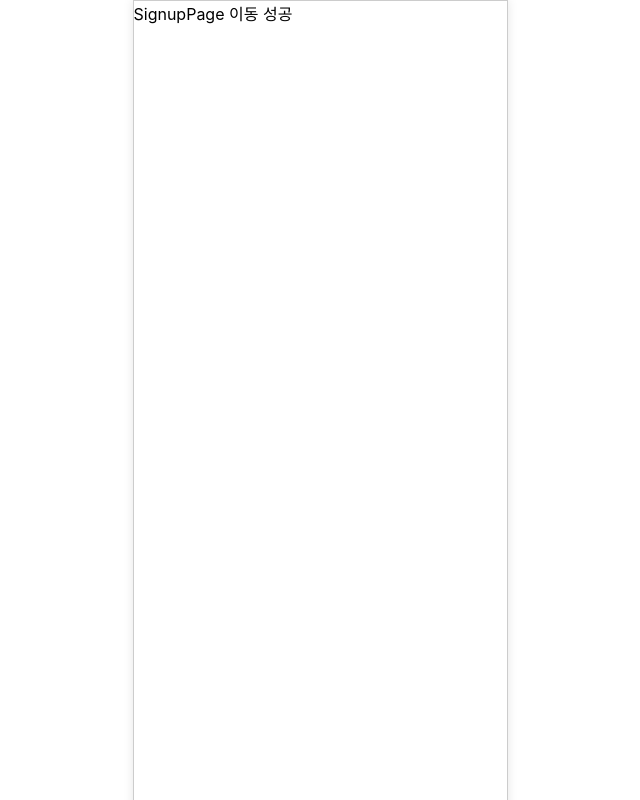
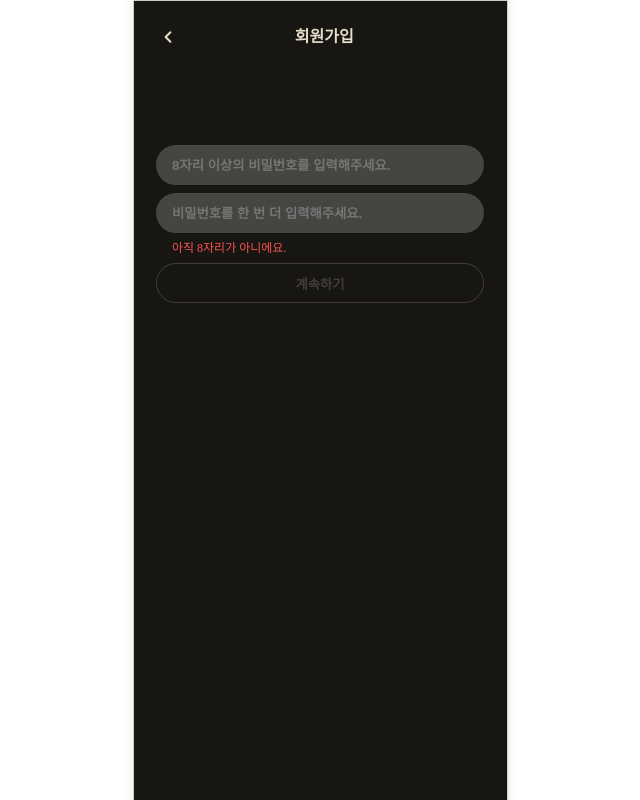
Before and after one commit to Codeit-ToastIT/FE_main, a Next.js app: page /pages/signupPage in a window 1280 px wide. Shown: the whole page, without its empty margins (320-960 px from the left). Built offline with nearby package versions, Linux system fonts and the light colour scheme.

Commit message:
signup page 화면 퍼블리싱
- 회원가입 페이지 퍼블리싱
- loginPage의 password -> pw로 수정

```diff
--- a/app/pages/signupPage/page.js
+++ /dev/null
@@ -1,5 +0,0 @@
-const SignupPage = () => {
-  return <>SignupPage 이동 성공</>;
-};
-
-export default SignupPage;
--- /dev/null
+++ b/app/pages/signupPage/page.tsx
@@ -0,0 +1,183 @@
+"use client";
+
+import { styled } from "styled-components";
+import React, { useEffect, useRef, useState } from "react";
+
+const Whole = styled.div`
+  display: inline-flex;
+  flex-direction: column;
+  align-items: center;
+  gap: 6rem;
+  background-color: #171612;
+  padding-top: 1.5rem;
+  height: 100vh;
+`;
+
+const Header = styled.div`
+  width: 20.5rem;
+  display: inline-flex;
+`;
+
+const Title = styled.div`
+  width: 20.5rem;
+  color: var(--ivory, #E5DCCA);
+  margin-left: 35%;
+  font-family: SUIT;
+  font-size: 1rem;
+  font-style: normal;
+  font-weight: 600;
+  line-height: 1.5rem;
+`;
+
+const Container = styled.div`
+  display: flex;
+  flex-direction: column;
+`;
+
+const Form = styled.form`
+  display: flex;
+  flex-direction: column;
+  gap: 0.5rem;
+`;
+
+const Input = styled.input`
+  height: 2.5rem;
+  min-width: 20.5rem;
+  border-radius: 2.5rem;
+  background: rgba(255, 255, 255, 0.2);
+  border: none;
+  outline: none;
+  color: #E5DCCA;
+  padding-left: 1rem;
+  font-weight: 600;
+`
+
+const Submit = styled.input.withConfig({
+  shouldForwardProp: (prop) => !['isActive'].includes(prop)
+})<{ isActive: boolean }>`
+  display: flex;
+  height: 2.5rem;
+  border-radius: 2.5rem;
+  border: 1px solid var(--ivory, #E5DCCA);
+  background-color: ${({ isActive }) => (isActive ? '#E5DCCA' : 'transparent')};
+  color: ${({ isActive }) => (isActive ? '#171612' : '#E5DCCA')};
+  opacity: ${({ isActive }) => (isActive ? '1' : '0.2')};
+  font-weight: 800;
+`;
+
+const BackIcon = styled.svg`
+  width: 1.5rem;
+  height: 1.5rem;
+  flex-shrink: 0;
+`;
+
+const ErrorMessage = styled.div`
+color: #FF5151;
+font-family: SUIT;
+font-size: 0.75rem;
+font-weight: 400;
+line-height: 0.875rem;
+padding-left: 1rem;
+`;
+
+const SignupPage = () => {
+
+  const inputRef1 = useRef<HTMLInputElement | null>(null);
+  const inputRef2 = useRef<HTMLInputElement | null>(null);
+  const [pw, setPw] = useState("");
+  const [pwCheck, setPwCheck] = useState("");
+  const [errorMessage, setErrorMessage] = useState("");
+  const isPwNotEmpty = pw.length > 0;
+  const isPwValid = pw.length >= 8; // 비밀번호 유효성 체크
+
+  // 입력 필드 포커싱
+  useEffect(() => {
+    const timeoutId = setTimeout(() => {
+      if (inputRef1.current) {
+        inputRef1.current.focus(); // 첫 번째 입력 필드에 포커스
+      }
+    }, 100);
+
+    return () => clearTimeout(timeoutId);
+  }, []);
+
+  const handleMouseDown = (event: React.MouseEvent<HTMLInputElement>) => {
+    event.preventDefault(); // 기본 동작 방지
+    (event.target as HTMLInputElement).focus(); // 클릭한 입력 필드에 포커스
+  };
+
+  // 비밀번호 입력 시 상태 업데이트
+  const handlePwChange = (e: React.ChangeEvent<HTMLInputElement>) => {
+    const newPw = e.target.value;
+    setPw(newPw);
+
+    // 비밀번호가 8자리를 초과하는 경우 영소문자와 숫자 조합 체크
+    if (newPw.length > 8) {
+      const hasLowerCase = /[a-z]/.test(newPw);
+      const hasNumber = /\d/.test(newPw);
+
+      if (!hasLowerCase || !hasNumber) {
+        setErrorMessage("영소문자와 숫자 조합을 입력해주세요."); // 오류 메시지 설정
+      } else {
+        setErrorMessage(""); // 오류 메시지 초기화
+      }
+    } else {
+      setErrorMessage(""); // 비밀번호가 8자리가 안 될 경우 오류 메시지 초기화
+    }
+  };
+
+  // 비밀번호 확인 입력 시 상태 업데이트
+  const handlePwCheckChange = (e: React.ChangeEvent<HTMLInputElement>) => {
+    const newPwCheck = e.target.value;
+    setPwCheck(newPwCheck);
+
+    // 비밀번호 확인 입력이 시작될 때부터 확인
+    if (newPwCheck.length > 0) {
+      if (newPwCheck !== pw) {
+        setErrorMessage("비밀번호가 서로 달라요."); // 비밀번호 불일치 오류 메시지 설정
+      } else {
+        setErrorMessage(""); // 비밀번호가 같을 때 오류 메시지 초기화
+      }
+    }
+  };
+
+
+
+  return (
+    <Whole onMouseDown={handleMouseDown}>
+      <Header>
+        <BackIcon xmlns="http://www.w3.org/2000/svg" viewBox="0 0 24 24" fill="none">
+        <path d="M14.4 16.7998L9.59998 11.9998L14.4 7.19981" stroke="#E5DCCA" strokeWidth="2" strokeLinecap="round" strokeLinejoin="round"/>
+        </BackIcon>
+        <Title>회원가입</Title>
+      </Header>
+      <Container>
+        <Form noValidate>
+        <Input
+          type="password"
+          name="password"
+          placeholder="8자리 이상의 비밀번호를 입력해주세요."
+          ref={inputRef1}
+          value={pw}
+          onChange={handlePwChange} // 비밀번호 상태 업데이트
+          autoComplete="off"
+        />
+        <Input
+          type="password"
+          name="password"
+          placeholder="비밀번호를 한 번 더 입력해주세요."
+          ref={inputRef2}
+          value={pwCheck}
+          onChange={handlePwCheckChange} // 비밀번호 상태 업데이트
+          autoComplete="off"
+        />
+        {!isPwValid && <ErrorMessage>아직 8자리가 아니에요.</ErrorMessage>} {/* 오류 메시지 조건부 렌더링 */}
+          {errorMessage && <ErrorMessage>{errorMessage}</ErrorMessage>} {/* 오류 메시지 표시 */}
+        <Submit type="submit" value="계속하기"  isActive={isPwValid && pw === pwCheck} disabled={!isPwValid || pw !== pwCheck}/>
+        </Form>
+      </Container>
+    </Whole>
+  );
+};
+
+export default SignupPage;
```
Also changed, not shown: app/pages/loginPage/page.tsx (+8 -8 lines).
